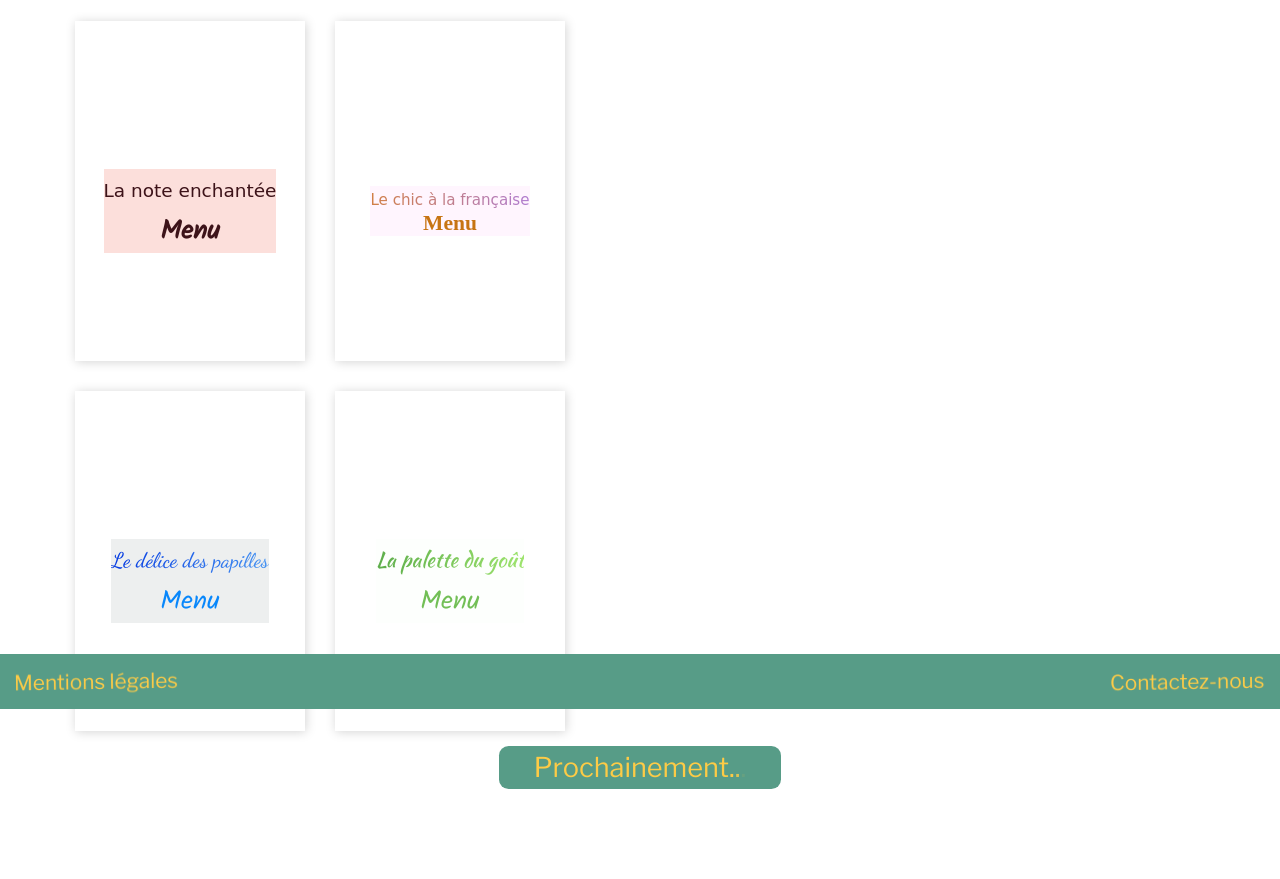
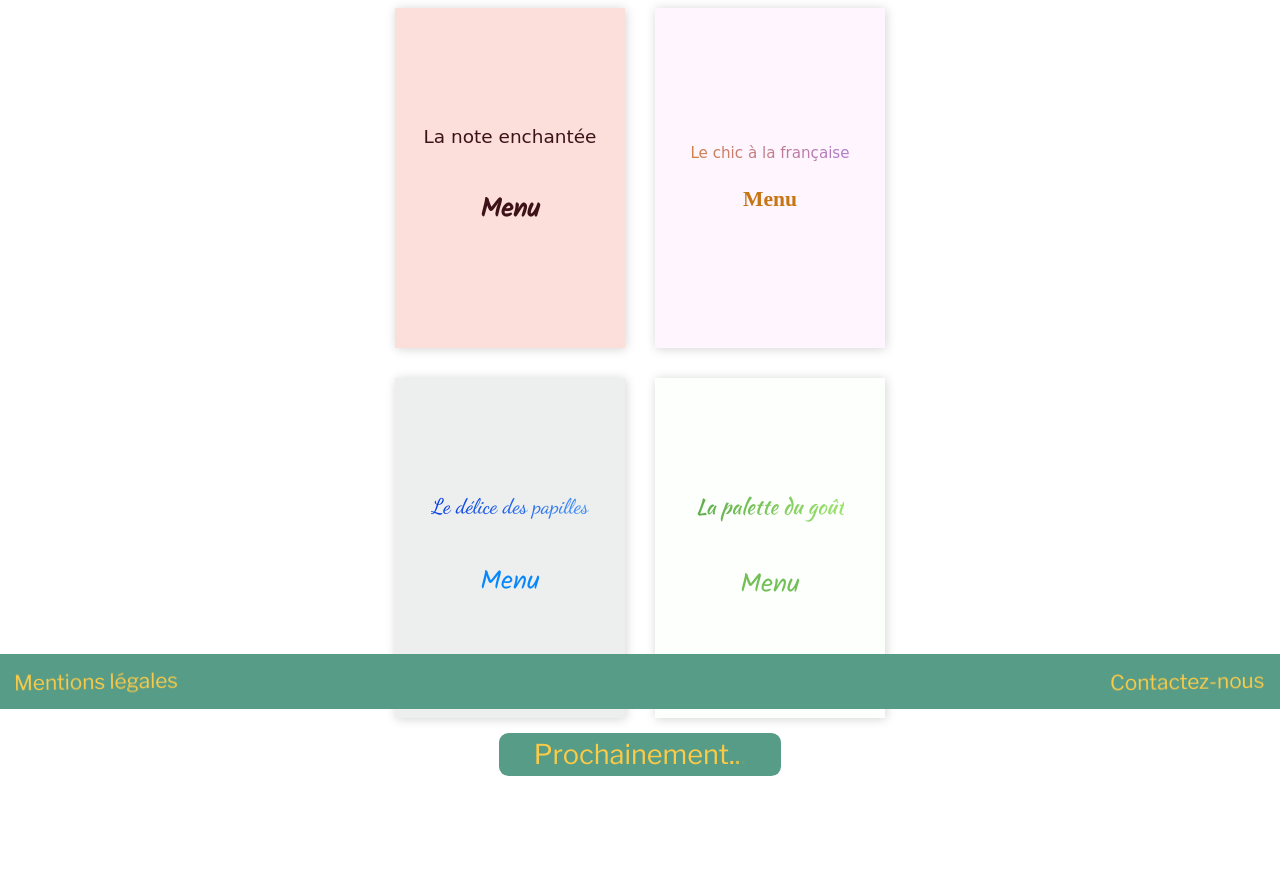
Before and after one commit to Sirzerch/Ohmyfood, a plain HTML site: page index.html in a window 1280 px wide. Shown: the part 91-970 px from the top of the page. Drawn offline with nearby package versions, Linux system fonts and the light colour scheme; a web font is replaced by a local one.

Commit message:
Optimisation du CSS de la home page

```diff
--- a/sass/layout/_header.scss
+++ b/sass/layout/_header.scss
@@ -1,6 +1,8 @@
 .header {
     background: $background-vert;
     text-align: center;
+    margin: 0;
+    padding: 15px;
 
     &__heading {
         color: $text-color;
--- a/sass/layout/_menu.scss
+++ b/sass/layout/_menu.scss
@@ -1,14 +1,16 @@
 .menu {
-    width: 100%;
     height: 100%;
     transition: 400ms;
-    display: flex;
-    justify-content: center;
-    align-items: center;
-    text-align: center;
+    margin: 0;
 
     &--top-1 {
         background: $background-top-1;
+        width: 100%;
+        height: 100%;
+        display: flex;
+        flex-direction: column;
+        align-items: center;
+        justify-content: center;
 
         &__link {
             @include underline-none;
@@ -27,6 +29,12 @@
 
     &--top-2 {
         background: $background-top-2;
+        width: 100%;
+        height: 100%;
+        display: flex;
+        flex-direction: column;
+        align-items: center;
+        justify-content: center;
 
         &__link {
             @include underline-none;
@@ -42,12 +50,19 @@
             background: linear-gradient(to right, #d17f45, #b07cd1);
             color: transparent;
             background-clip: text;
+            -webkit-background-clip: text;
             font-weight: 400;
         }
     }
 
     &--bot-1 {
         background: $background-bot-1;
+        width: 100%;
+        height: 100%;
+        display: flex;
+        flex-direction: column;
+        align-items: center;
+        justify-content: center;
 
         &__link {
             @include underline-none;
@@ -63,11 +78,18 @@
             background: linear-gradient(to right, #0238e1, #4593f2);
             color: transparent;
             background-clip: text;
+            -webkit-background-clip: text;
         }
     }
 
     &--bot-2 {
         background: $background-bot-2;
+        width: 100%;
+        height: 100%;
+        display: flex;
+        flex-direction: column;
+        align-items: center;
+        justify-content: center;
 
         &__link {
             @include underline-none;
@@ -83,6 +105,7 @@
             background: linear-gradient(to right, #5dad4b, #9ee46e);
             color: transparent;
             background-clip: text;
+            -webkit-background-clip: text;
         }
     }
 
--- a/sass/pages/_home.scss
+++ b/sass/pages/_home.scss
@@ -40,13 +40,9 @@
         opacity: 0.1;
     }
 }
-.main {
-    display: flex;
-    flex-direction: column;
 
-}
 
-.article {
+.home-page {
     display: flex;
     justify-content: center;
 
```
Also changed, not shown: css/main.css, 1 other file.
